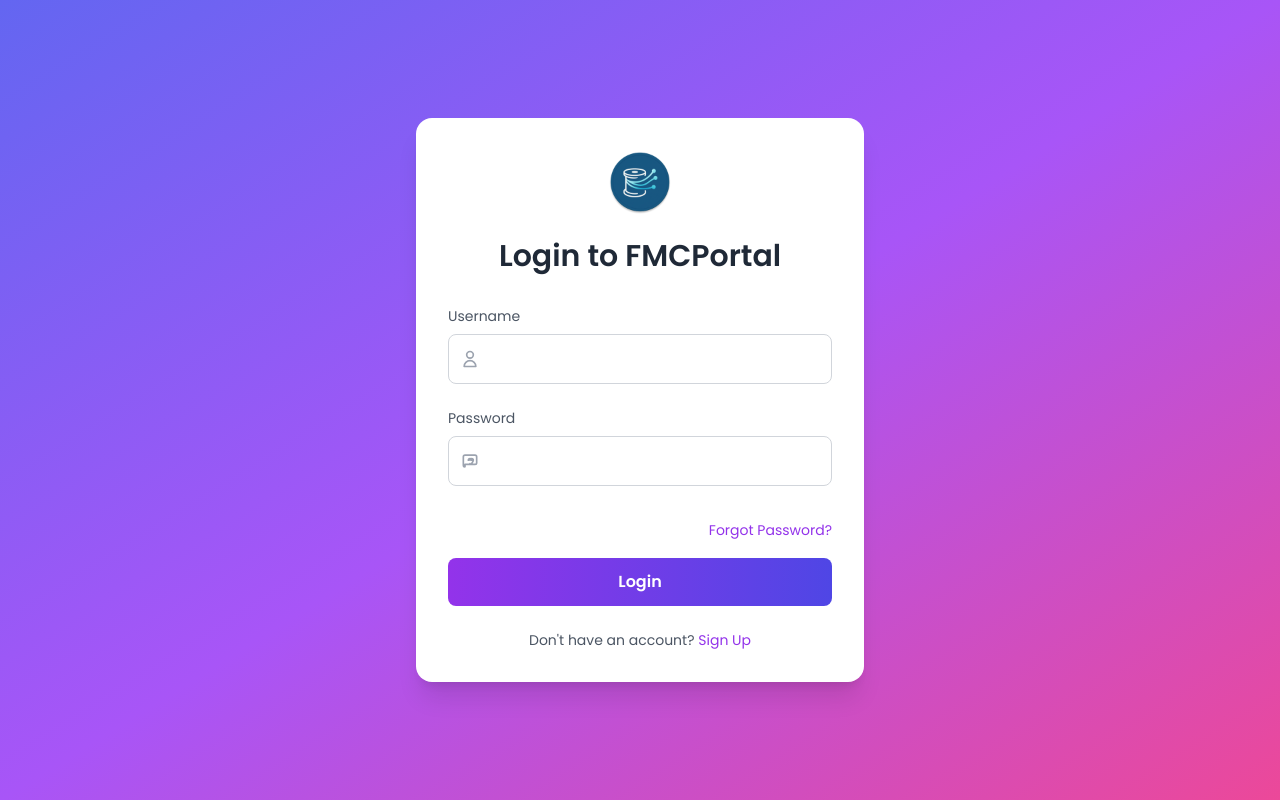
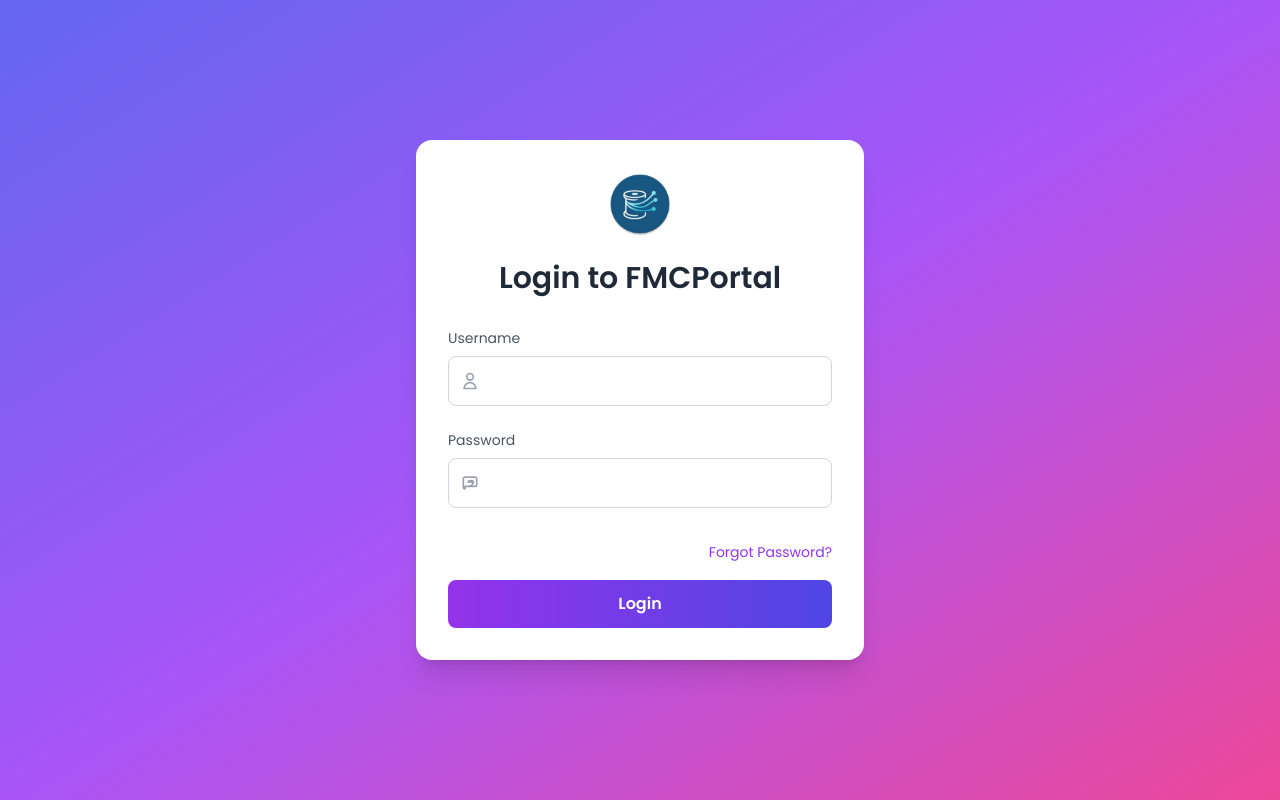
Before and after one commit to nomiking8/fmcportal, a Flask app: page /login in a window 1280 px wide. Run offline with Flask 3, Linux system fonts and the light colour scheme; parts of the project's set-up code (start-up, migrations or seed data) failed here and were passed over; some libraries are stand-ins or nearby versions.

Commit message:
login.html: Drop signup function

```diff
--- a/templates/login.html
+++ b/templates/login.html
@@ -51,9 +51,7 @@ document.addEventListener("DOMContentLoaded", function() {
             </div>
             <button type="submit" class="w-full bg-gradient-to-r from-purple-600 to-indigo-600 text-white p-3 rounded-lg font-semibold hover:from-purple-700 hover:to-indigo-700 transition-all duration-300">Login</button>
         </form>
-        <div class="mt-6 text-center">
-            <p class="text-sm text-gray-600">Don't have an account? <a href="{{ url_for('signup') }}" class="text-purple-600 hover:text-purple-800 transition">Sign Up</a></p>
-        </div>
+        <!-- Signup removed as per requirements -->
     </div>
 </div>
 {% endblock %}
```
